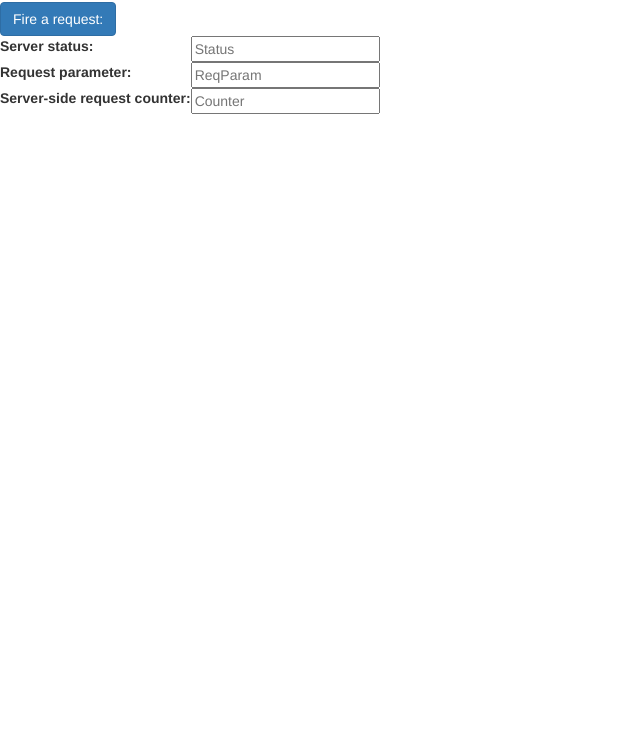
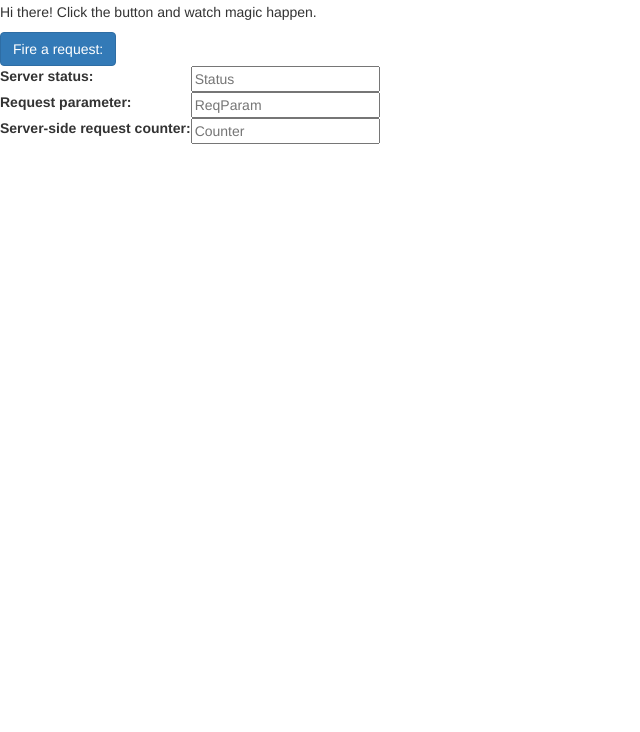
Before and after one commit to mtarkiai/node-uiproxy, a website: page www_content/index.html in a window 1280 px wide. Shown: the part 68-800 px from the top of the page, without its empty margins (0-640 px from the left). Drawn offline with nearby package versions, Linux system fonts and the light colour scheme; some packages are replaced by stand-ins of ours; a script that the page names is missing.

Commit message:
Changed index.html

```diff
--- a/www_content/index.html
+++ b/www_content/index.html
@@ -10,6 +10,7 @@
 <body ng-app="ui-demo">
 
 <h1>Proxy server demo</h1>
+<p>Hi there! Click the button and watch magic happen.</p>
 <!-- Sample data from an AJAX/REST endpoint -->
 <div ng-controller="ServerDataCtrl">
 
```
Also changed, not shown: 1 other file.
